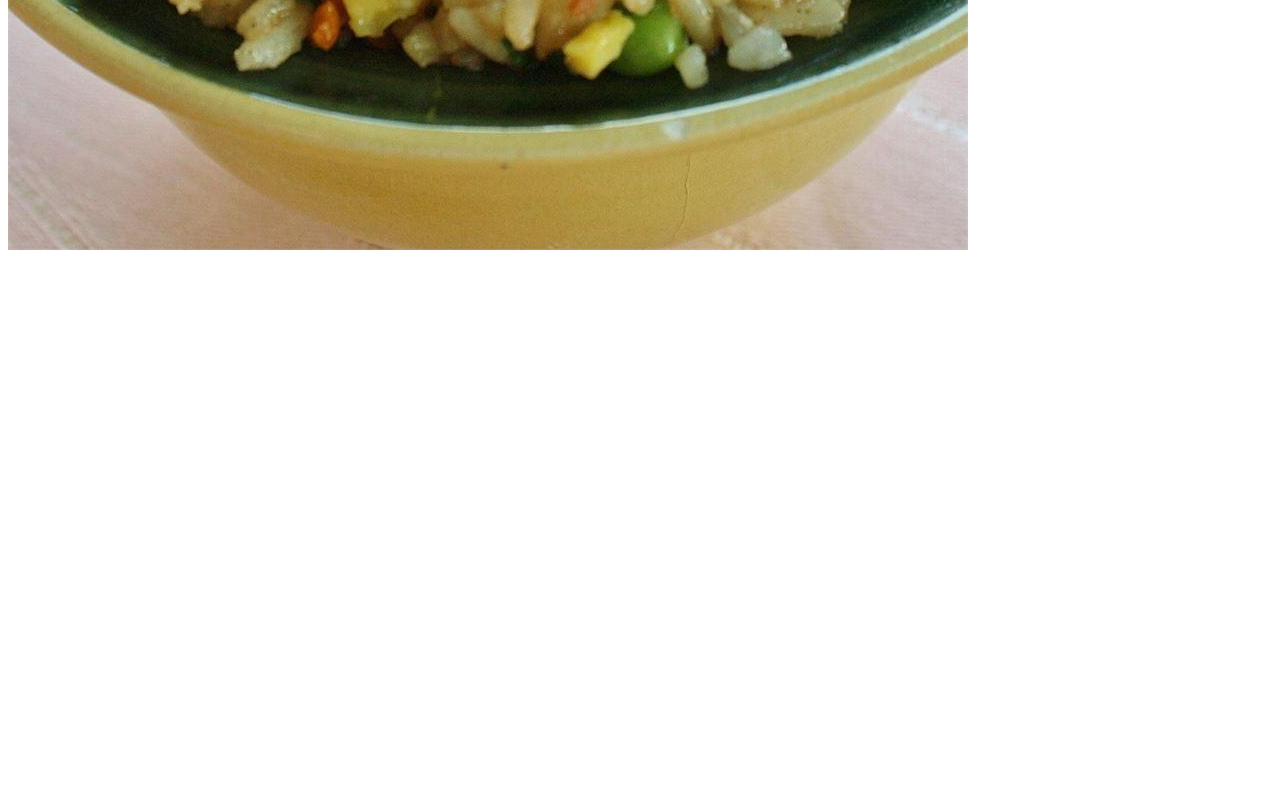
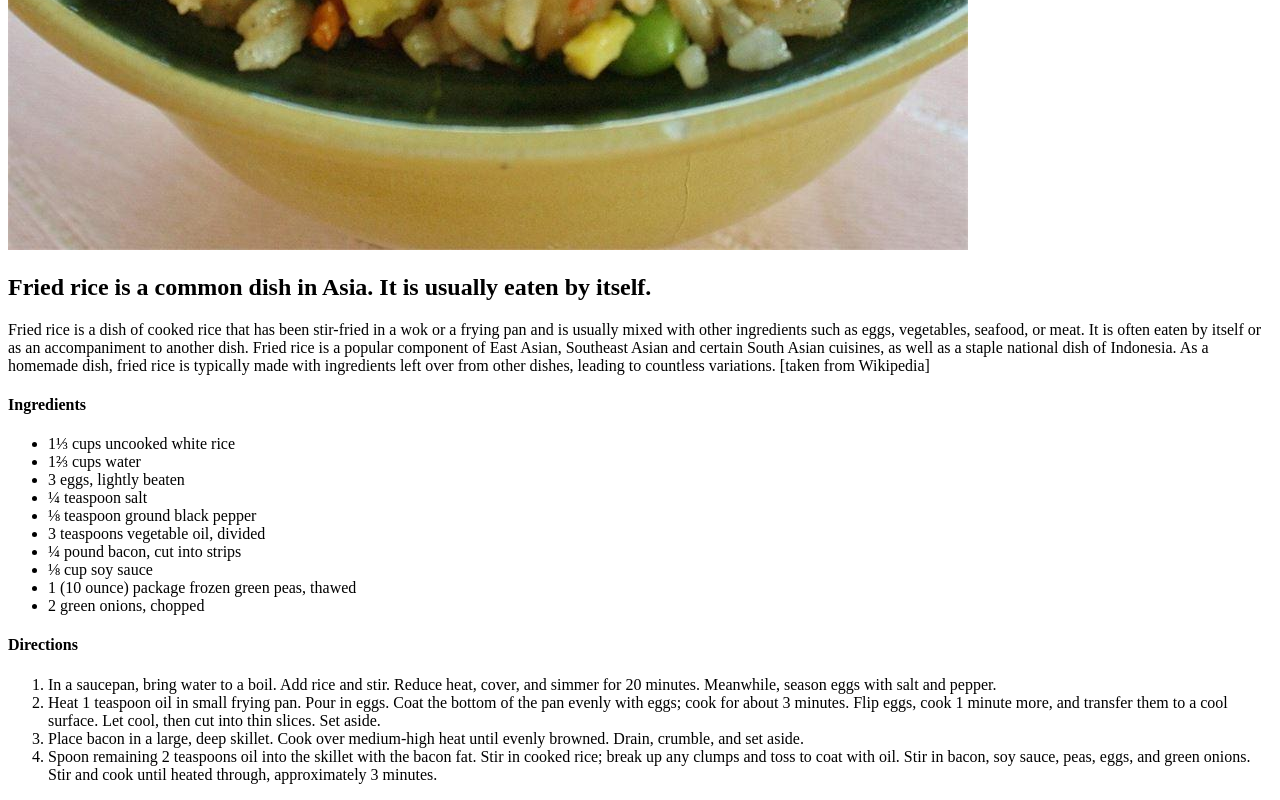
Before and after one commit to mrizaln/odin-recipes, a plain HTML site: page recipes/fried-rice.html in a window 1280 px wide. Shown: the part 790-1590 px from the top of the page. Before the commit the page ends 1052 px from the top, so only its background shows below. Drawn offline with Linux system fonts and the light colour scheme.

Commit message:
add ingredients and directions on the recipe

```diff
--- a/recipes/fried-rice.html
+++ b/recipes/fried-rice.html
@@ -8,5 +8,40 @@
 <body>
     <h1>Fried Rice Recipe</h1>
     <img src="./fried-rice.jpg">
+    <h2>Fried rice is a common dish in Asia. It is usually eaten by itself.</h2>
+
+    <p>
+        Fried rice is a dish of cooked rice that has been stir-fried in a wok or a frying
+        pan and is usually mixed with other ingredients such as eggs, vegetables, seafood,
+        or meat. It is often eaten by itself or as an accompaniment to another dish. Fried
+        rice is a popular component of East Asian, Southeast Asian and certain South Asian
+        cuisines, as well as a staple national dish of Indonesia. As a homemade dish, fried
+        rice is typically made with ingredients left over from other dishes, leading
+        to countless variations. [taken from Wikipedia]
+    </p>
+    <p>
+        <h4>Ingredients</h4>
+        <ul>
+            <li>1⅓ cups uncooked white rice</li>
+            <li>1⅔ cups water</li>
+            <li>3 eggs, lightly beaten</li>
+            <li>¼ teaspoon salt</li>
+            <li>⅛ teaspoon ground black pepper</li>
+            <li>3 teaspoons vegetable oil, divided</li>
+            <li>¼ pound bacon, cut into strips</li>
+            <li>⅛ cup soy sauce</li>
+            <li>1 (10 ounce) package frozen green peas, thawed</li>
+            <li>2 green onions, chopped </li>
+        </ul>
+    </p>
+    <p>
+        <h4>Directions</h4>
+        <ol>
+            <li>In a saucepan, bring water to a boil. Add rice and stir. Reduce heat, cover, and simmer for 20 minutes. Meanwhile, season eggs with salt and pepper.</li>
+            <li>Heat 1 teaspoon oil in small frying pan. Pour in eggs. Coat the bottom of the pan evenly with eggs; cook for about 3 minutes. Flip eggs, cook 1 minute more, and transfer them to a cool surface. Let cool, then cut into thin slices. Set aside.</li>
+            <li>Place bacon in a large, deep skillet. Cook over medium-high heat until evenly browned. Drain, crumble, and set aside.</li>
+            <li>Spoon remaining 2 teaspoons oil into the skillet with the bacon fat. Stir in cooked rice; break up any clumps and toss to coat with oil. Stir in bacon, soy sauce, peas, eggs, and green onions. Stir and cook until heated through, approximately 3 minutes.</li>
+        </ol>
+    </p>
 </body>
 </html>
```
